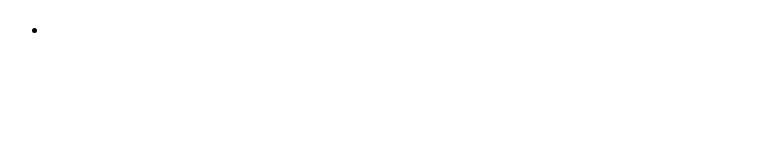
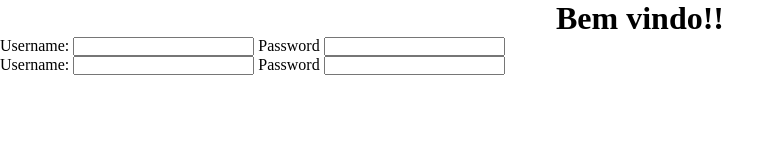
Before and after one commit to Joao-Sant-Ana/Cheat-Galaxy1, a plain HTML site: page login.html in a window 1280 px wide. Shown: the whole page, without its empty margins (0-783 px from the left). Drawn offline with Linux system fonts and the light colour scheme.

Commit message:
Base login
Template básico do login

```diff
--- /dev/null
+++ b/login.css
@@ -0,0 +1,12 @@
+* {
+    margin: 0;
+    padding: 0;
+}
+
+header {
+    display: flex;
+}
+
+#title{
+    margin: auto;
+}
--- a/login.html
+++ b/login.html
@@ -3,13 +3,28 @@
 <head>
     <meta charset="UTF-8">
     <meta name="viewport" content="width=device-width, initial-scale=1.0">
+    <link rel="stylesheet" href="login.css">
     <title>Login</title>
 </head>
 <body>
     <header>
-        <ul>
-            <li><h1></h1></li>
-        </ul>
+        <h1 id="title">Bem vindo!!</h1>
     </header>
+
+    <main>
+        <div id="login">
+            <label for="username-login">Username: </label>
+            <input type="text" name="username-login" id="username-login">
+            <label for="password-login">Password</label>
+            <input type="password" name="password-login" id="password-login">
+        </div>
+        <div id="registro">
+            <label for="username-register">Username: </label>
+            <input type="text" name="username-register" id="username-regis">
+            <label for="password-register">Password</label>
+            <input type="password" name="password-register" id="password-regis">
+        </div>
+    </main>
+
 </body>
 </html>
```
